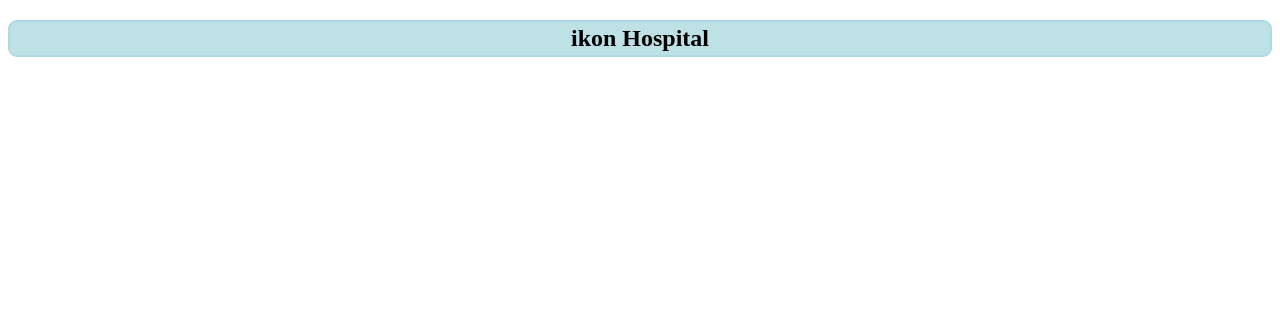
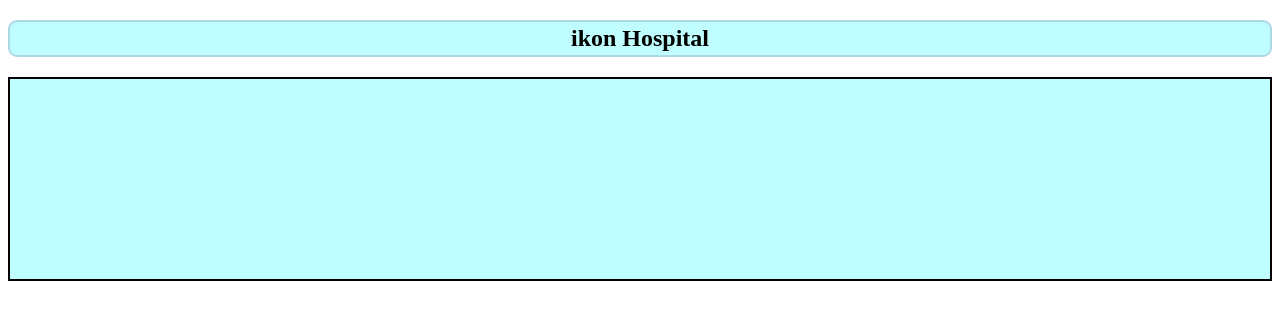
Before and after one commit to shakib1111/ikon_hospital, a plain HTML site: page index.html in a window 1280 px wide. Drawn offline with Linux system fonts and the light colour scheme.

Commit message:
stylling removed

```diff
--- a/main.css
+++ b/main.css
@@ -5,15 +5,14 @@
     padding: 3px;
     text-align: center;
     color: #000;
-    background-color: #bee1e6;
+    background-color: #c0fdff;
 }
 
-/* stylling login buttons */
-.login-btns{
-    text-decoration: none;
-    color: black;
-    background-color: #b6ccfe;
-    padding: 5px;
-    border: 3px solid black;
-    border-radius: 3px;
+/* stylling section */
+
+section{
+    text-align: center;
+    padding: 100px;
+    border: 2px solid black;
+    background-color: #c0fdff;
 }
```
